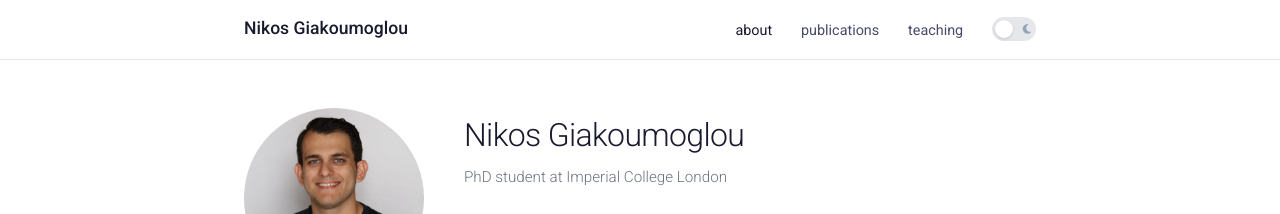
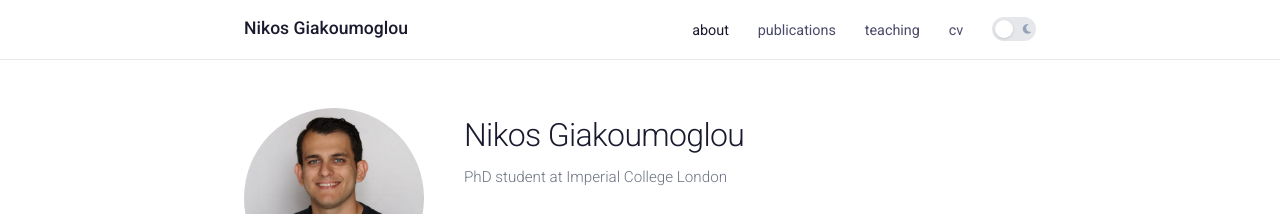
Before and after one commit to giakoumoglou/giakoumoglou.github.io, a Jekyll site: the page built from index.html, in a window 1280 px wide. Shown: the top 214 px of the page. Built offline with Jekyll 4.4.1, drawn with Linux system fonts in a browser that asks for light colours; a style sheet for code colours, icons or effects is not loaded.

Commit message:
Update default.html

```diff
--- a/_layouts/default.html
+++ b/_layouts/default.html
@@ -5,36 +5,110 @@
     <meta charset="UTF-8">
     <meta name="viewport" content="width=device-width, initial-scale=1.0">
     <title>{% if page.title %}{{ page.title }} | {% endif %}{{ profile.name }}</title>
+
     <link rel="preconnect" href="https://fonts.googleapis.com">
     <link rel="preconnect" href="https://fonts.gstatic.com" crossorigin>
-    <link href="https://fonts.googleapis.com/css2?family=Roboto:ital,wght@0,300;0,400;0,500;0,700;1,300;1,400&display=swap" rel="stylesheet">
-    <link rel="stylesheet" href="https://cdn.jsdelivr.net/gh/jpswalsh/academicons@1.9.4/css/academicons.min.css">
-    <link rel="stylesheet" href="https://cdnjs.cloudflare.com/ajax/libs/font-awesome/6.5.1/css/all.min.css">
+
+    <link
+        href="https://fonts.googleapis.com/css2?family=Roboto:ital,wght@0,300;0,400;0,500;0,700;1,300;1,400&display=swap"
+        rel="stylesheet"
+    >
+
+    <link
+        rel="stylesheet"
+        href="https://cdn.jsdelivr.net/gh/jpswalsh/academicons@1.9.4/css/academicons.min.css"
+    >
+
+    <link
+        rel="stylesheet"
+        href="https://cdnjs.cloudflare.com/ajax/libs/font-awesome/6.5.1/css/all.min.css"
+    >
+
     <link rel="stylesheet" href="/assets/style.css">
 </head>
+
 <body>
 
-<nav class="navbar"><div class="container">
-    <a href="/" class="navbar-brand">{{ profile.name }}</a>
-    <div class="navbar-right">
-        <ul class="navbar-nav">
-            <li><a href="/" {% if page.url == "/" %}class="active"{% endif %}>about</a></li>
-            <li><a href="/publications2/" {% if page.url == "/publications2/" %}class="active"{% endif %}>publications</a></li>
-            <li><a href="/teaching/" {% if page.url == "/teaching/" %}class="active"{% endif %}>teaching</a></li>
-        </ul>
-        <button class="theme-toggle" onclick="toggleTheme()" aria-label="Toggle dark mode">
-            <span class="theme-toggle-icon sun-icon"><i class="fa-solid fa-sun"></i></span>
-            <span class="theme-toggle-icon moon-icon"><i class="fa-solid fa-moon"></i></span>
-        </button>
+<nav class="navbar">
+    <div class="container">
+
+        <a href="/" class="navbar-brand">
+            {{ profile.name }}
+        </a>
+
+        <div class="navbar-right">
+
+            <ul class="navbar-nav">
+
+                <li>
+                    <a
+                        href="/"
+                        {% if page.url == "/" %}class="active"{% endif %}
+                    >
+                        about
+                    </a>
+                </li>
+
+                <li>
+                    <a
+                        href="/publications2/"
+                        {% if page.url == "/publications2/" %}class="active"{% endif %}
+                    >
+                        publications
+                    </a>
+                </li>
+
+                <li>
+                    <a
+                        href="/teaching/"
+                        {% if page.url == "/teaching/" %}class="active"{% endif %}
+                    >
+                        teaching
+                    </a>
+                </li>
+
+                <li>
+                    <a
+                        href="/assets/cv.pdf"
+                        target="_blank"
+                        rel="noopener noreferrer"
+                    >
+                        cv
+                    </a>
+                </li>
+
+            </ul>
+
+            <button
+                class="theme-toggle"
+                onclick="toggleTheme()"
+                aria-label="Toggle dark mode"
+            >
+                <span class="theme-toggle-icon sun-icon">
+                    <i class="fa-solid fa-sun"></i>
+                </span>
+
+                <span class="theme-toggle-icon moon-icon">
+                    <i class="fa-solid fa-moon"></i>
+                </span>
+            </button>
+
+        </div>
+
     </div>
-</div></nav>
+</nav>
 
 <div class="container">
-{{ content }}
+    {{ content }}
 </div>
 
-<footer class="site-footer"><div class="container">&copy; {{ 'now' | date: "%Y" }} Nikolaos Giakoumoglou</div></footer>
+<footer class="site-footer">
+    <div class="container">
+        &copy; {{ 'now' | date: "%Y" }} Nikolaos Giakoumoglou
+    </div>
+</footer>
 
 <script src="/assets/main.js"></script>
+
 </body>
 </html>
```
